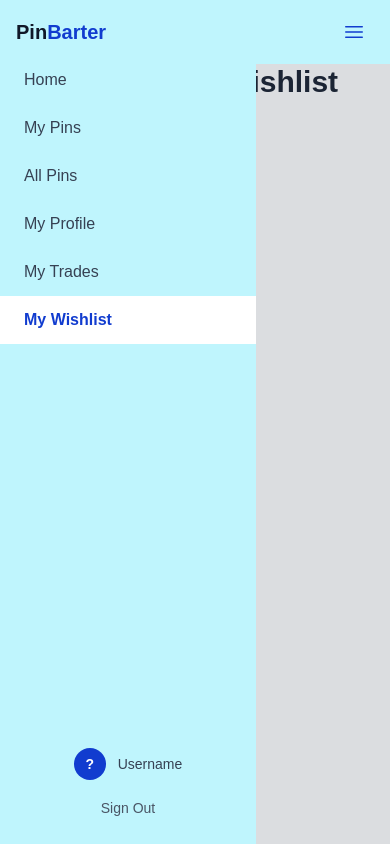
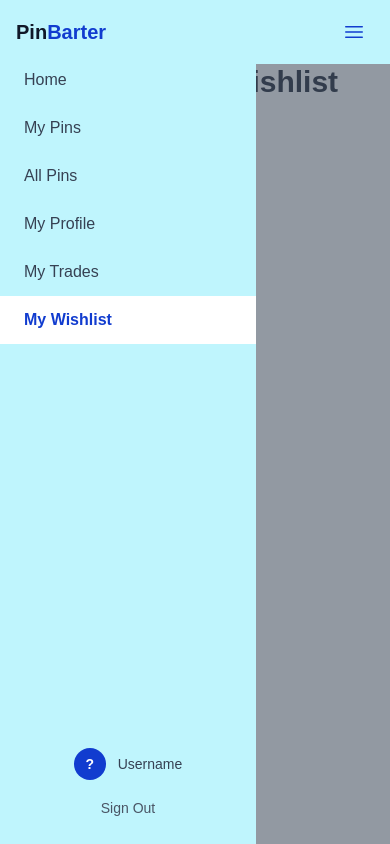
Before and after one commit to HarryYoung28/PinBarter, a Next.js app: page /wishlist in a window 390 px wide. Both pictures are taken after a click on the button 354 px from the left and 32 px from the top of the page. Built offline with nearby package versions, Linux system fonts and the light colour scheme.

Commit message:
opacity-60

```diff
--- a/src/components/SideBar.js
+++ b/src/components/SideBar.js
@@ -44,7 +44,7 @@ export default function SideBar() {
             {/* MOBILE OVERLAY (dims background) */}
             {isOpen && (
                 <div
-                className="md:hidden fixed inset-0 z-40 bg-gray-600/20"
+                className="md:hidden fixed inset-0 z-40 bg-gray-600/60"
                 onClick={closeSideBar}>
                 </div>
             )}
```
